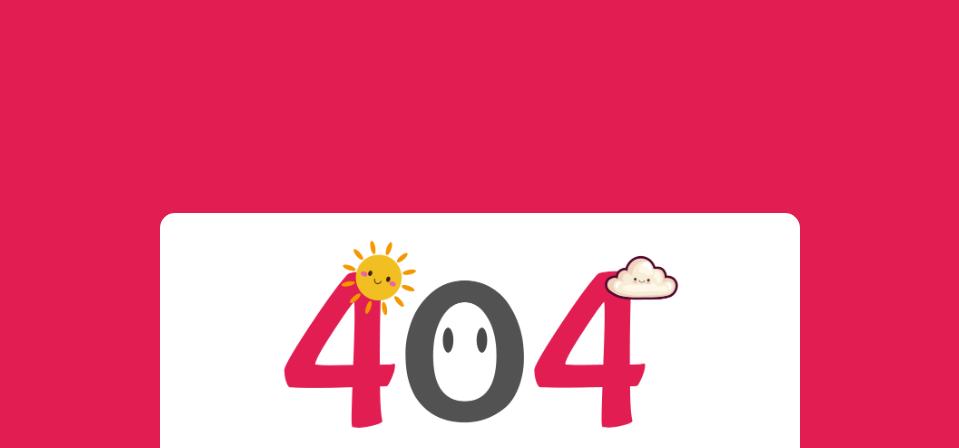
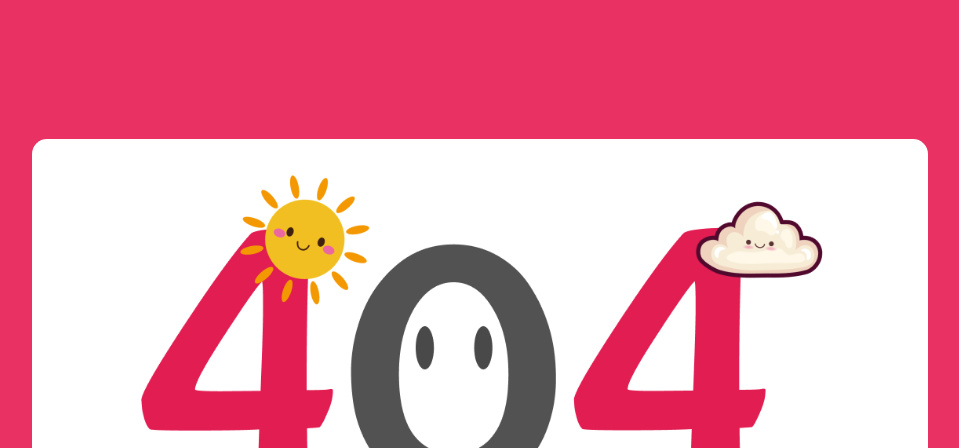
Before and after one commit to albertasd24/Experimento-de-c-digo-web, a plain HTML site: page 404.html in a window 1280 px wide. Shown: the top 448 px of the page, without its empty margins (160-1119 px from the left). Drawn offline with Linux system fonts and the light colour scheme.

Commit message:
Avance experimento page 404

```diff
--- a/404.html
+++ b/404.html
@@ -14,7 +14,7 @@
         box-sizing: border-box;
       }
 
-      .section__error {
+      /* .section__error {
         background-color: #e21d52;
         width: 100%;
         height: 100vh;
@@ -53,6 +53,57 @@
         color: #fff;
         padding: 5px 10px;
         border-radius: 5px;
+      } */
+      .section__error {
+        background-color: #e93263;
+        width: 100%;
+        height: 100vh;
+        display: flex;
+        justify-content: center;
+        align-items: center;
+      }
+
+      .error__container img {
+        width: 100%;
+      }
+
+      .error__container {
+        background-color: #fff;
+        padding: 16px;
+        display: flex;
+        align-items: center;
+        flex-direction: column;
+        gap: 10px;
+      }
+      a {
+        color: #007bff;
+        text-decoration: none;
+        transition: 0.3s;
+      }
+      .link--back {
+        background: #e21d52;
+        color: #fff;
+        padding: 5px 10px;
+        border-radius: 5px;
+      }
+
+      @media screen and (min-width: 481px) {
+        .error__container {
+          border-radius: 15px;
+          width: 80%;
+        }
+        .error__container img {
+          width: 80%;
+        }
+      }
+      @media screen and (min-width: 769px) {
+        .error__container {
+          border-radius: 15px;
+          width: 70%;
+        }
+        .error__container img {
+          width: 80%;
+        }
       }
     </style>
   </head>
```
